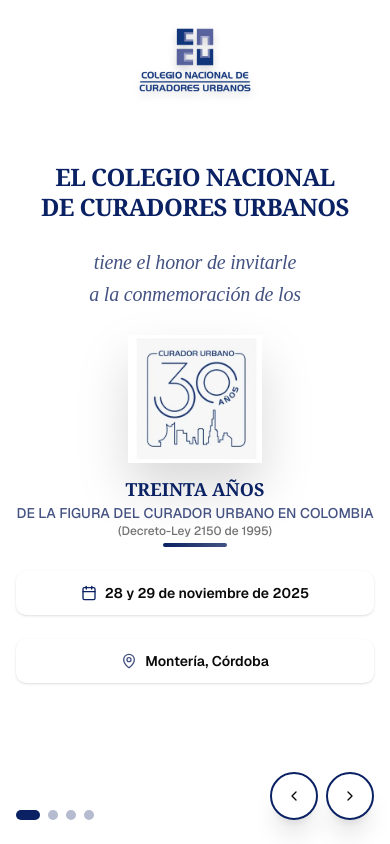
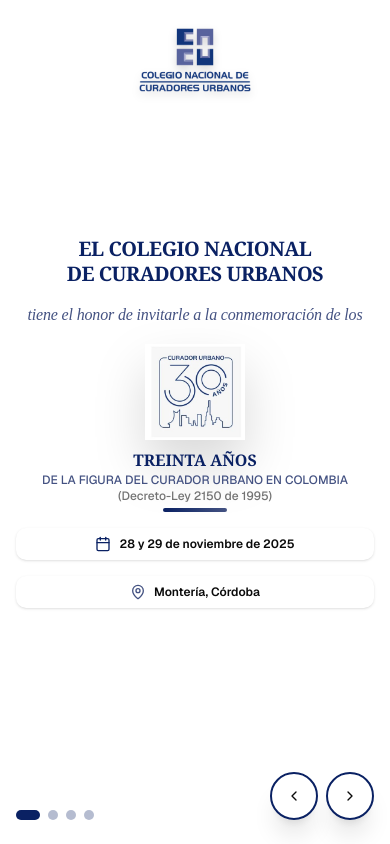
Before and after one commit to SANTIAGORF24/invitacion2, a Next.js app: page / in a window 390 px wide. Built offline with nearby package versions, Linux system fonts and the light colour scheme.

Commit message:
cambvios

```diff
--- a/components/invitation-slider.tsx
+++ b/components/invitation-slider.tsx
@@ -209,18 +209,18 @@ export default function InvitationSlider() {
             {/* Fondo limpio sin elementos decorativos */}
           </div>
 
-          <div className="relative z-10 flex h-full items-center justify-center overflow-y-auto px-4 py-20 sm:px-6 md:px-12 md:py-8 lg:px-24">
+          <div className="relative z-10 flex h-full items-center justify-center overflow-y-auto px-4 py-16 sm:px-6 sm:py-20 md:px-12 md:py-8 lg:px-24">
             <div className="w-full max-w-4xl">
-              <div className="space-y-6 text-center md:space-y-8">
+              <div className="space-y-4 text-center md:space-y-6 lg:space-y-8">
                 {/* Título principal */}
                 <div
-                  className={`space-y-3 transition-all duration-1000 md:space-y-4 ${
+                  className={`space-y-2 transition-all duration-1000 md:space-y-3 lg:space-y-4 ${
                     showElements.title
                       ? "translate-x-0 opacity-100"
                       : "-translate-x-full opacity-0"
                   }`}
                 >
-                  <h1 className="text-balance font-serif text-2xl font-bold leading-tight tracking-tight text-primary sm:text-3xl md:text-4xl lg:text-5xl xl:text-6xl">
+                  <h1 className="text-balance font-serif text-xl font-bold leading-tight tracking-tight text-primary sm:text-2xl md:text-3xl lg:text-4xl xl:text-5xl">
                     EL COLEGIO NACIONAL DE CURADORES URBANOS
                   </h1>
                 </div>
@@ -234,7 +234,7 @@ export default function InvitationSlider() {
                   }`}
                 >
                   <p
-                    className="text-balance text-center text-xl leading-relaxed text-secondary italic antialiased sm:text-2xl md:text-3xl lg:text-4xl"
+                    className="text-balance text-center text-base leading-relaxed text-secondary italic antialiased sm:text-xl md:text-2xl lg:text-3xl"
                     style={{
                       fontFamily:
                         '"Playfair Display","Cormorant Garamond","EB Garamond","Libre Baskerville","Times New Roman",serif',
@@ -255,13 +255,13 @@ export default function InvitationSlider() {
                       : "scale-75 opacity-0 translate-y-12"
                   }`}
                 >
-                  <div className="flex flex-col items-center gap-3 lg:gap-6">
+                  <div className="flex flex-col items-center gap-2 md:gap-3 lg:gap-4">
                     <Image
                       src="/images/30-anos-logo.png"
                       alt="30 Años Curador Urbano"
                       width={300}
                       height={300}
-                      className="h-32 w-auto drop-shadow-2xl sm:h-40 lg:h-56 xl:h-64"
+                      className="h-24 w-auto drop-shadow-2xl sm:h-32 md:h-40 lg:h-48 xl:h-56"
                     />
                     <div
                       className={`text-center transition-all duration-700 delay-400 ${
@@ -270,13 +270,13 @@ export default function InvitationSlider() {
                           : "opacity-0 translate-y-4"
                       }`}
                     >
-                      <p className="text-balance font-serif text-lg font-bold text-primary sm:text-xl lg:text-3xl xl:text-4xl">
+                      <p className="text-balance font-serif text-base font-bold text-primary sm:text-lg md:text-xl lg:text-2xl xl:text-3xl">
                         TREINTA AÑOS
                       </p>
-                      <p className="text-balance text-sm font-medium text-secondary sm:text-base lg:text-xl xl:text-2xl">
+                      <p className="text-balance text-xs font-medium text-secondary sm:text-sm md:text-base lg:text-lg xl:text-xl">
                         DE LA FIGURA DEL CURADOR URBANO EN COLOMBIA
                       </p>
-                      <p className="text-balance text-xs font-medium text-muted-foreground sm:text-sm lg:text-base">
+                      <p className="text-balance text-xs font-medium text-muted-foreground sm:text-xs md:text-sm lg:text-base">
                         (Decreto-Ley 2150 de 1995)
                       </p>
                       <div className="mx-auto mt-1 h-1 w-16 rounded-full bg-gradient-to-r from-primary to-secondary sm:w-20 lg:w-32" />
@@ -292,9 +292,9 @@ export default function InvitationSlider() {
                       : "-translate-x-full opacity-0"
                   }`}
                 >
-                  <div className="mx-auto flex max-w-2xl items-center justify-center gap-2 rounded-lg bg-card p-3 shadow-sm md:gap-3 md:p-4 lg:p-6">
-                    <Calendar className="h-4 w-4 text-primary md:h-5 md:w-5 lg:h-7 lg:w-7" />
-                    <p className="text-sm font-semibold text-foreground md:text-base lg:text-xl xl:text-2xl">
+                  <div className="mx-auto flex max-w-2xl items-center justify-center gap-2 rounded-lg bg-card p-2 shadow-sm sm:p-3 md:gap-3 md:p-4 lg:p-6">
+                    <Calendar className="h-4 w-4 text-primary sm:h-5 sm:w-5 md:h-6 md:w-6 lg:h-7 lg:w-7" />
+                    <p className="text-xs font-semibold text-foreground sm:text-sm md:text-base lg:text-lg xl:text-xl">
                       28 y 29 de noviembre de 2025
                     </p>
                   </div>
@@ -308,9 +308,9 @@ export default function InvitationSlider() {
                       : "translate-x-full opacity-0"
                   }`}
                 >
-                  <div className="mx-auto flex max-w-2xl items-center justify-center gap-2 rounded-lg bg-card p-3 shadow-sm md:gap-3 md:p-4 lg:p-6">
-                    <MapPin className="h-4 w-4 text-secondary md:h-5 md:w-5 lg:h-7 lg:w-7" />
-                    <p className="text-sm font-semibold text-foreground md:text-base lg:text-xl xl:text-2xl">
+                  <div className="mx-auto flex max-w-2xl items-center justify-center gap-2 rounded-lg bg-card p-2 shadow-sm sm:p-3 md:gap-3 md:p-4 lg:p-6">
+                    <MapPin className="h-4 w-4 text-secondary sm:h-5 sm:w-5 md:h-6 md:w-6 lg:h-7 lg:w-7" />
+                    <p className="text-xs font-semibold text-foreground sm:text-sm md:text-base lg:text-lg xl:text-xl">
                       Montería, Córdoba
                     </p>
                   </div>
```
